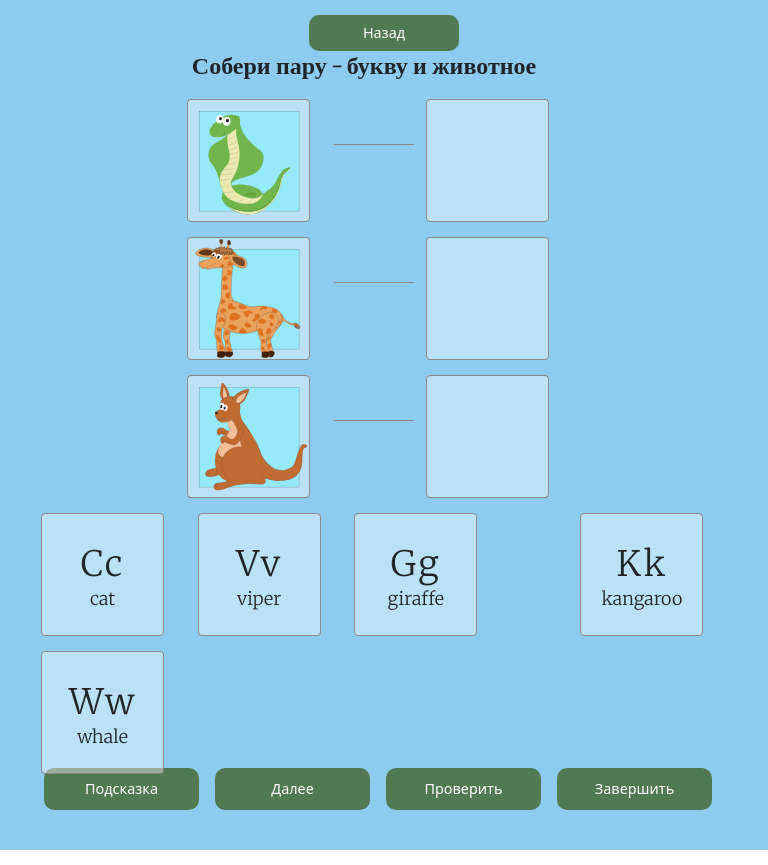
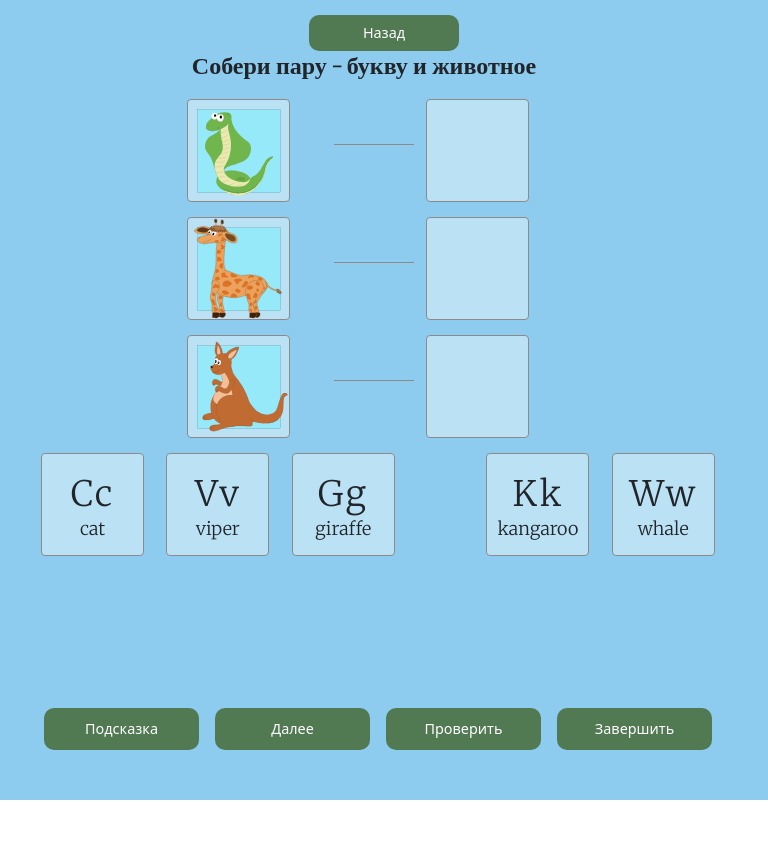
Before and after one commit to AnigalHub/DrawnSVGWithAnimation, a Vue app: page /collectCouple in a window 768 px wide. After the commit the page ends 800 px from the top, so only its background shows below. Built offline with nearby package versions, Linux system fonts and the light colour scheme.

Commit message:
изменена ширина и размер шрифта

```diff
--- a/src/components/collectCouple.vue
+++ b/src/components/collectCouple.vue
@@ -211,7 +211,7 @@
         width: 100%;
     }
     /*карточка в игре, svg, блок с выбором карточек (для перетаскивания)*/
-    .card,svg,.words{height: 145px;}
+    .card,svg,.words{height: 108px;}
     /*карточка в игре*/
     .card{
         border: 1.5px solid #8e8a8a;
@@ -220,7 +220,7 @@
         margin-bottom: 20px;
         font-family: "Merriweather", serif;
         font-weight: 300 !important;
-        width: 145px;
+        width: 108px;
         background: rgba(255, 255, 255, 0.4);
     }
    /*параметры сетки бутстрап (изменен отступ)*/
@@ -244,7 +244,7 @@
    /*название животного в карточке*/
    .name_animals{
        margin-top: -28px;
-       font-size:20px;
+       font-size:18px;
    }
     /*буквы в карточке, название животного в карточке*/
    .letters,.name_animals{text-align: center;}
@@ -267,9 +267,9 @@
        }
        .letters_and_words:nth-child(4){margin-left: 10%;}
        /*карточка в игре*/
-       .card{width: 110px;}
+       .card{width: 103px;}
        /*карточка в игре, svg*/
-       .card,svg{height: 110px;}
+       .card,svg{height: 103px;}
        /*буквы в карточке*/
        .letters{font-size:25px;}
        /*название животного в карточке*/
@@ -286,11 +286,11 @@
        /*параметры сетки бутстрап (изменен отступ) - блок под горизонтальную линию*/
        .col-3{margin-left: -20px;}
        /*карточка в игре*/
-       .card{width: 123px;}
+       .card{width: 103px;}
        /*блок под каждую карточку в блоке с выбором карточек (для перетаскивания)*/
        .letters_and_words{padding: 0 5px;}
        /*карточка в игре, svg*/
-       .card,svg{height: 123px;}
+       .card,svg{height: 103px;}
        /*буквы в карточке*/
        .letters{font-size:35px;}
        /*название животного в карточке*/
```
